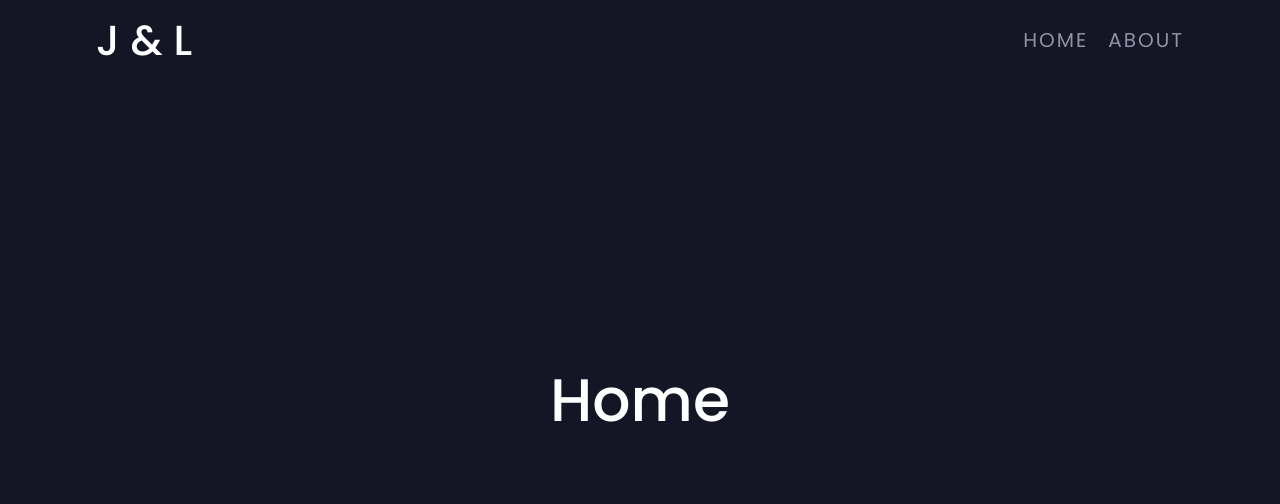
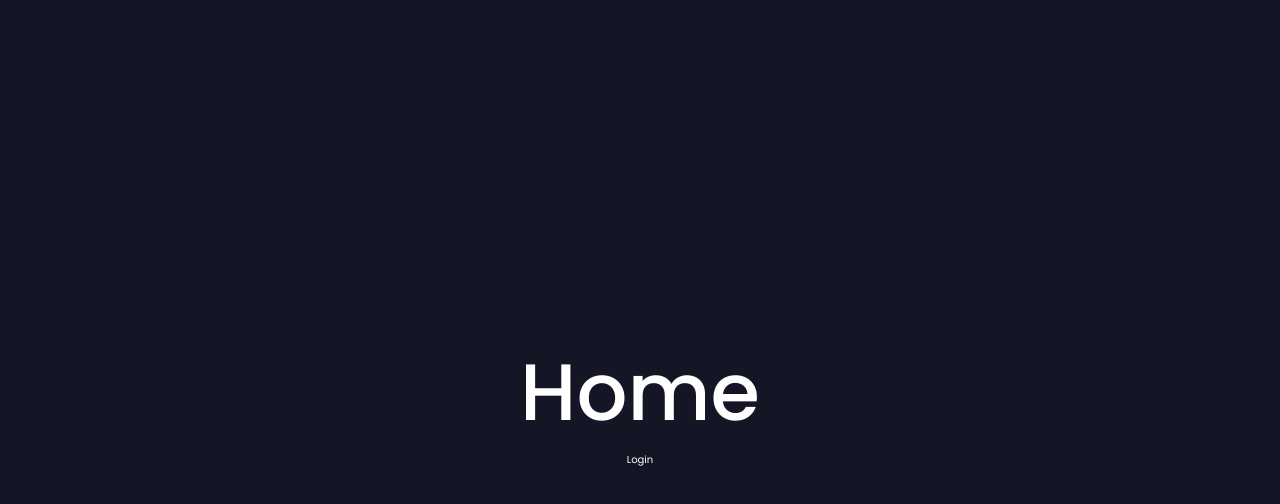
Before and after one commit to JorgeAVargasC/tzuzulcodebootcamp-frontend-react-project, a React (Create React App) app: page / in a window 1280 px wide. Shown: the top 504 px of the page. Built offline with nearby package versions, Linux system fonts and the light colour scheme.

Commit message:
New project structure

```diff
--- a/src/App.js
+++ b/src/App.js
@@ -1,20 +1,18 @@
-import Home from './components/Home/Home';
-import About from './components/About/About';
+import Home from './pages/Home';
 
 import { BrowserRouter as Router, Routes, Route } from "react-router-dom";
 
 function App() {
-  return (
-    <div className="App">
-      <Router>
+	return (
+		<div className="App">
+			<Router>
 				<Routes>
-					<Route path="/" element={<Home  />} />
-          <Route path="/home" element={<Home  />} />
-					<Route path="/about" element={<About  />} />
+					<Route path="/" element={<Home />} />
+					<Route path="/home" element={<Home />} />
 				</Routes>
 			</Router>
-    </div>
-  );
+		</div>
+	);
 }
 
 export default App;
--- a/src/components/About/About.jsx
+++ /dev/null
@@ -1,15 +0,0 @@
-import React from "react";
-import Nav from "../Nav/Nav";
-
-const About = () => {
-	return (
-		<>
-			<Nav />
-			<div className="container">
-				<h2>About</h2>
-			</div>
-		</>
-	);
-};
-
-export default About;
--- a/src/components/Home/Home.jsx
+++ /dev/null
@@ -1,15 +0,0 @@
-import React from "react";
-import Nav from "../Nav/Nav";
-
-const Home = () => {
-	return (
-		<>
-            <Nav/>
-			<div className="container">
-				<h2>Home</h2>
-			</div>
-		</>
-	);
-};
-
-export default Home;
--- /dev/null
+++ b/src/components/Login.jsx
@@ -0,0 +1,9 @@
+import React from 'react'
+
+export default function Login() {
+  return (
+    <div className='login-card'>
+        Login
+    </div>
+  )
+}
--- a/src/components/Nav/Nav.css
+++ /dev/null
@@ -1,38 +0,0 @@
-.navbar {
-	width: 85%;
-	height: 10vh;
-	padding: 3.5rem 0;
-	position: fixed;
-	top: 0;
-	display: flex;
-	justify-content: space-between;
-    align-items: center;
-	background-color: var(--dark-1);
-	z-index: 30;
-}
-
-nav {
-	display: flex;
-	justify-content: flex-end;
-	align-items: center;
-}
-
-nav .links{
-	color: var(--gray);
-	margin-right: 2rem;
-    text-decoration: none;
-	transition-duration: 0.1s;
-}
-
-nav .links:last-of-type{
-	margin-right: 0;
-}
-
-nav .links:hover{
-	color: var(--light-1);
-	transition-duration: 0.4s;
-}
-
-.active-link{
-	color: var(--light-1);
-}
--- a/src/components/Nav/Nav.jsx
+++ /dev/null
@@ -1,16 +0,0 @@
-import './Nav.css';
-import { NavLink } from 'react-router-dom'
-
-const Nav = () => {
-	return (
-		<div className="navbar">
-			<h3>J & L</h3>
-			<nav>
-				<NavLink to="/home" className="links">Home</NavLink>
-				<NavLink to="/about" className="links">About</NavLink>
-			</nav>
-		</div>
-	);
-};
-
-export default Nav;
--- a/src/index.css
+++ b/src/index.css
@@ -34,6 +34,9 @@
 	--light-2: #f2f2f4;
 	--gray: #9090a7;
 
+	--gradient-1: linear-gradient(-68deg, var(--purple-1) , var(--blue-2));
+	--gradient-1: linear-gradient(-68deg, var(--red-1) , var(--orange-2));
+
 	--primary-font: 'Poppins', sans-serif;
 }
 
@@ -46,6 +49,81 @@ body {
 	font-family: var(--primary-font);
 	background-color: var(--dark-1);
 	color: var(--light-1);
+}
+
+.App {
+	display: flex;
+	flex-direction: column;
+	align-items: center;
+}
+
+h1,
+h2,
+h3,
+h4,
+a,
+p {
+	font-weight: 500;
+	text-align: center;
+}
+
+h1 {
+	font-size: 5rem;
+}
+
+h2 {
+	font-size: 4rem;
+}
+
+h3 {
+	font-size: 3rem;
+}
+
+h4 {
+	font-size: 2rem;
+	text-transform: uppercase;
+	letter-spacing: 0.14em;
+}
+
+a {
+	font-size: 1.8rem;
+	font-weight: 400;
+	text-transform: capitalize;
+	text-decoration: none;
+	letter-spacing: 0.2rem;
+	color: var(--gray);
+	transition-duration: 0.3s;
+}
+
+a:hover{
+	color: var(--light-1);
+	transition-duration: 0.4s;
+}
+
+p {
+	font-size: 1.8rem;
+	font-weight: 400;
+}
+
+li {
+	list-style: none;
+}
+
+.txt-blue {
+	color: var(--blue-1);
+}
+
+.txt-green {
+	color: var(--green-1);
+}
+
+.container {
+	width: 85%;
+	min-height: 100vh;
+	display: flex;
+	justify-content: center;
+	align-items: center;
+	flex-direction: column;
 }
 
 .App {
--- /dev/null
+++ b/src/pages/Home.jsx
@@ -0,0 +1,11 @@
+import React from "react";
+import Login from "../components/Login";
+
+export default function Home() {
+	return (
+		<div className="container">
+            <h1>Home</h1>
+            <Login/>
+		</div>
+	);
+}
```
Also changed, not shown: src/components/About/About.css (deleted), src/components/Home/Home.css (deleted).
